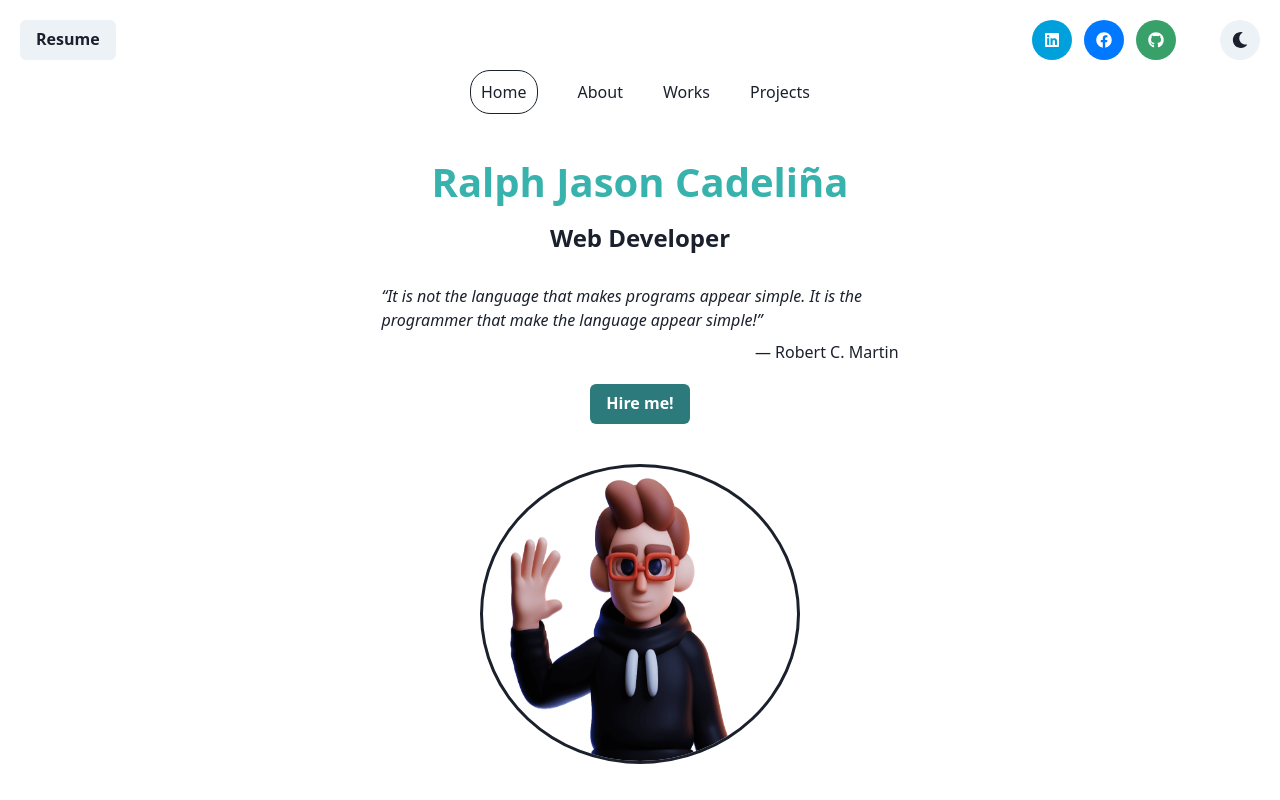
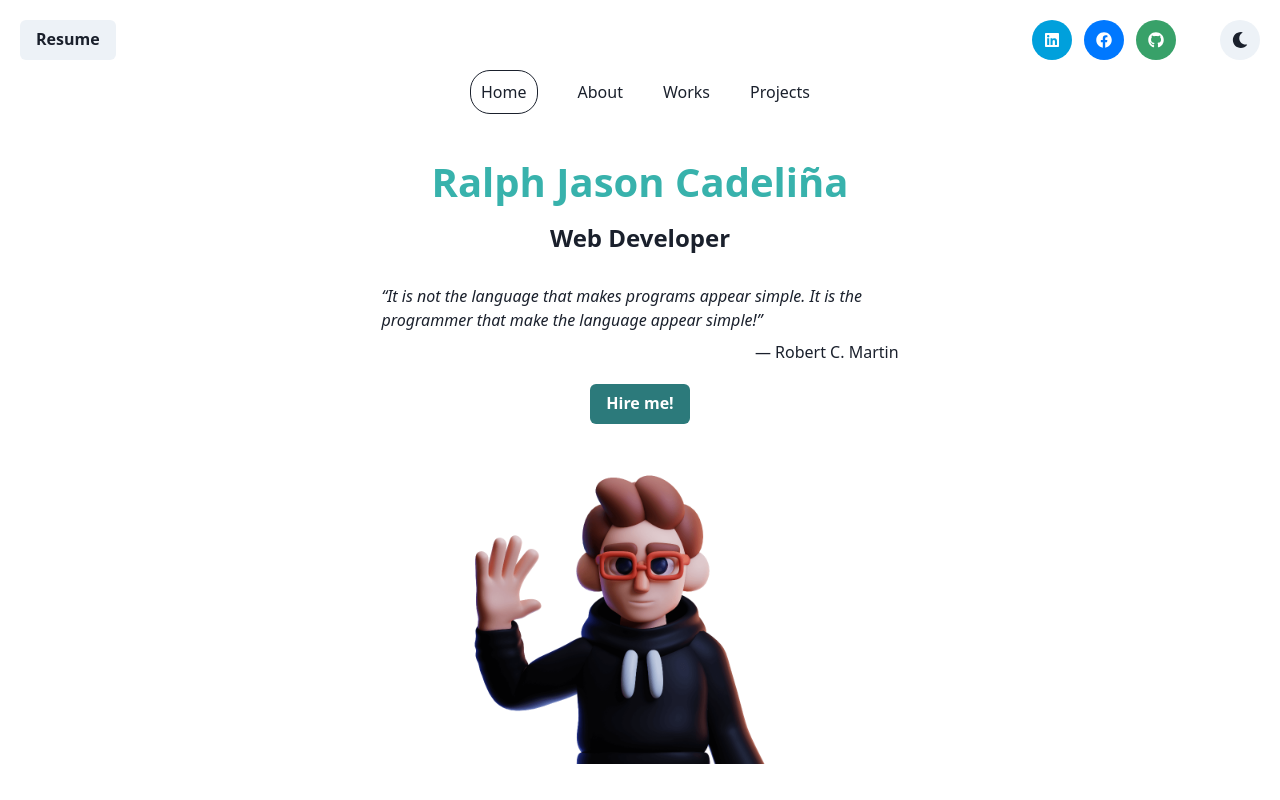
Before and after one commit to 5dam/ralphcadelinaportfolio, a React (Vite) app: page / in a window 1280 px wide. Built offline with nearby package versions, Linux system fonts and the light colour scheme.

Commit message:
final for profile pic image deployed in vercel (working)

```diff
--- a/src/pages/Home.jsx
+++ b/src/pages/Home.jsx
@@ -18,12 +18,10 @@ export default function Home() {
         <Container>
             <Box align="center" mt={10}>
                 <Image
-                h={300}
-                w={320}
-                border='3px solid'
-                borderRadius="50%"
-                src='/static/images/profpic.png'
-                alt='5dam'
+                    h={300}
+                    w={400}
+                    src='/static/images/profpic.png'
+                    alt='image here'
                 />
             </Box>
         </Container>
```
